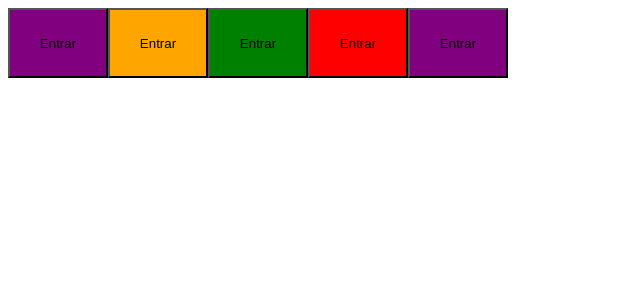
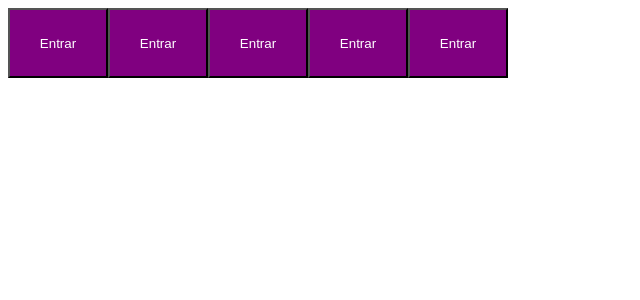
Before and after one commit to Warleyaf/igniteTImer02, a React (Vite) app: page / in a window 1280 px wide. Shown: the top 300 px of the page, without its empty margins (0-640 px from the left). Built offline with nearby package versions, Linux system fonts and the light colour scheme.

Commit message:
Configurando temas, usando o themeprovider, que nos permite escolher quantos temas que queremos, e é dessa forma aqui que usamos o styledcomponents juntos com as props

```diff
--- a/src/components/Button.styles.ts
+++ b/src/components/Button.styles.ts
@@ -18,7 +18,10 @@
    width: 100px;
    height: 70px;
 
-   ${props => {
+   background-color: ${props => props.theme.primary};
+   color: ${props => props.theme.white}
+
+   /* ${props => {
       return `background-color: ${buttonVariant[props.variant]}`
-   }}
+   }} */
 `
--- a/src/components/Button.tsx
+++ b/src/components/Button.tsx
@@ -5,12 +5,6 @@
    variant?: ButtonVariant;
 }
 
-const buttonVariant = {
-   primary: 'purple',
-   secondary: 'orange',
-   danger: 'red',
-   success: 'green'
-}
 
 export function Button({variant = 'primary'}: ButtonProps) {
    return(
--- /dev/null
+++ b/src/styles/themes/default.ts
@@ -0,0 +1,5 @@
+export const defaultTheme = {
+   white: '#FFF',
+   primary: 'purple',
+   secondary: 'orange',
+}
```
Also changed, not shown: src/App.tsx (+4 -3 lines).
